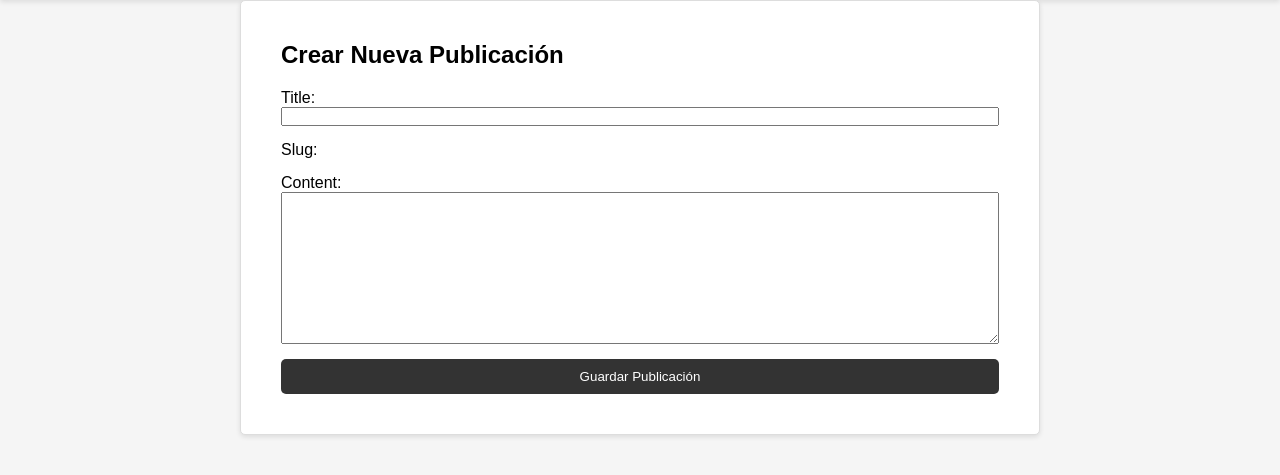
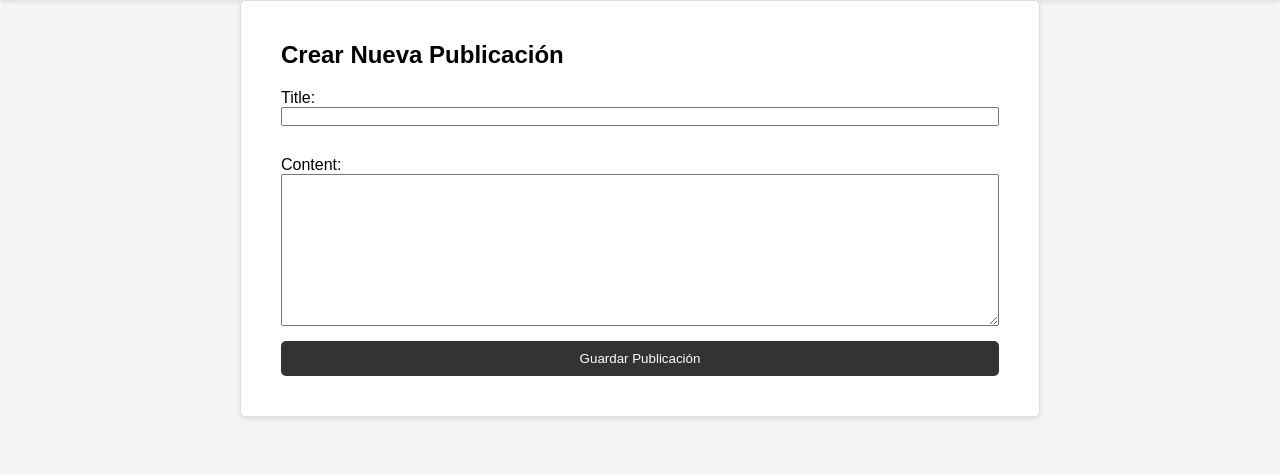
Before and after one commit to DanCastSV/programacionforall, a Django app: page /newpost in a window 1280 px wide. Shown: the part 63-538 px from the top of the page. Run offline with Django 4.2, Linux system fonts and the light colour scheme; some libraries are stand-ins or nearby versions.

Commit message:
pequeño cambio realizado

```diff
--- a/forum/templates/newpost.html
+++ b/forum/templates/newpost.html
@@ -36,7 +36,6 @@
         {{ form.title }}
       </div>
       <div class="input-wrapper">
-        {{ form.slug.label_tag }}
         {{ form.slug }}
       </div>
       <div class="input-wrapper">
```
Also changed, not shown: db.sqlite3.
